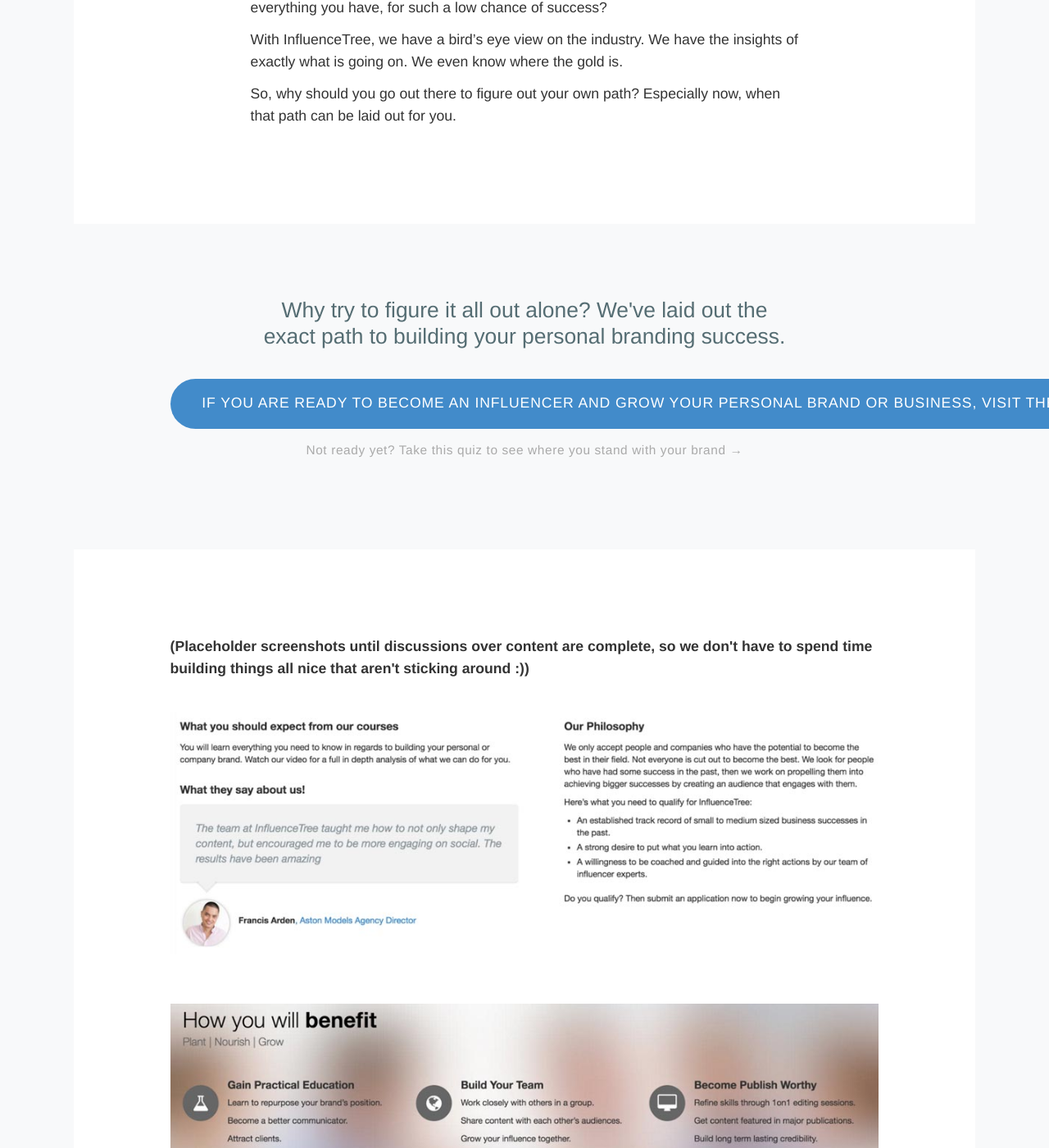
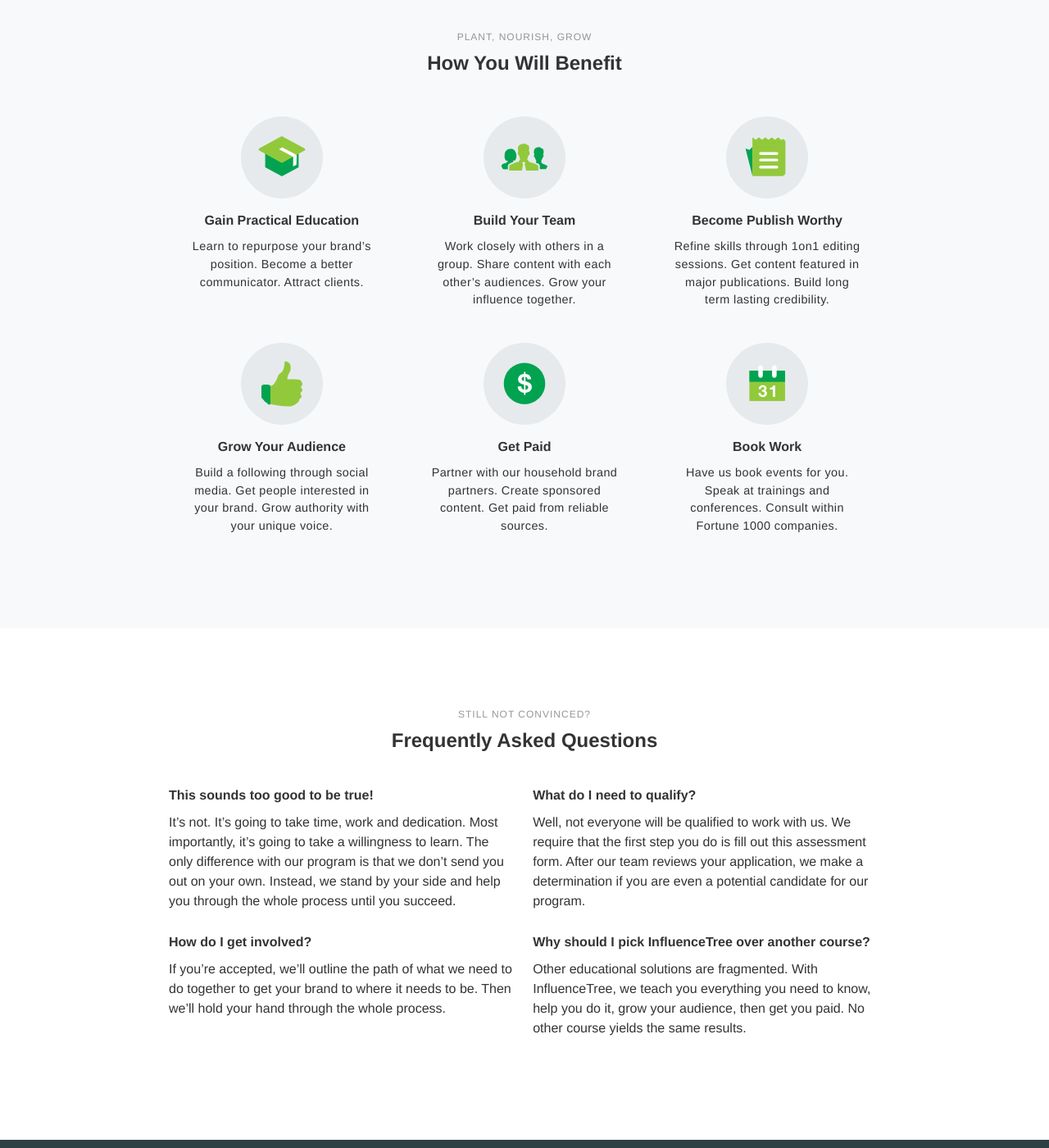
Before and after one commit to fairheadcreative/influencetree, a Jekyll site: the page built from course.html, in a window 1280 px wide and 1400 px high, scrolled down 4996 px. Shown: the whole window at 82% size. Built offline with Jekyll 4.4.1, drawn with Linux system fonts in a browser that asks for light colours; Markdown is read by kramdown in place of the engine named in the settings; a script that is not in the unit is left out; some of the changed text lies outside the part shown.

Commit message:
Update Course page content

```diff
--- a/about.html
+++ b/about.html
@@ -56,7 +56,7 @@
   </div>
 </section>
 
-<section class="group single">
+<section class="group single last">
   <div class="container container-thin">
     <h2>Not convinced yet? Meet us, and hear for yourself</h2>
     <p>We’ve both started companies and have tried absolutely everything to generate business revenue, from cold calls to knocking on doors to trying every single thing possible on the Internet. </p>
--- a/course.html
+++ b/course.html
@@ -17,7 +17,7 @@
       <ul class="checklist">
         <li>
           <h4>Learn from experts</h4>
-          <h3>We teach you how to do everything:</h3>
+          <p>We teach you how to do everything:</p>
           <ul>
             <li>Focus on what makes your brand unique</li>
             <li>Highlight your unique value proposition</li>
@@ -40,24 +40,20 @@
         </li>
         <li>
           <h4>Grow your audience</h4>
-          <h3>We have a team of growth hackers who help:</h3>
+          <p>We have a team of growth hackers who help:</p>
           <ul>
             <li>Get your content in front of more people</li>
-            <li>Increase subscriptions for your blog</li>
-            <li>Grow your social media following</li>
-            <li>Build an audience who engages with you</li>
+            <li>Increase blog subscriptions</li>
+            <li>Grow your social following</li>
+            <li>Build an engaged audience</li>
             <li>Help you generate name brand recognition</li>
             </li>
           </ul>
         </li>
       </ul>
-<li>Become an Influencer</li>
     </div>
   </div>
 </section>
-
- <a class="hero__cta button course-open" href="javascript:void(0);">If you are ready to become an influencer and grow your personal brand or business, visit the course.</a>
-      <a class="hero__cta alt" href="you.html">Not ready to start the course yet? Take our InfluenceScore™ Quiz and see where you stand with your brand. </a>
 
 <section class="proof">
   <div class="container">
@@ -67,15 +63,12 @@
 
 <section class="group single">
   <div class="container container-thin">
-    <h1 class="hero__title">Education is <strong>Fragmented</strong>.</h1>
-    <h1 class="hero__title">We are not.</h1>
-  <h2 class="subheading">Why InfluenceTree?</h2>
-    <h2 class="subheading">The Fragmented Education Industry Makes Learning Harder!</h2>
-    <p>Self help courses are all the rage; however, the education industry is so fragmented, it’s hard to actually learn what you need AND get practical help applying it!</p>
+    <h2 class="hero__title">Fragmented education makes learning harder.</h2>
+    <p>Self help courses are all the rage. However, the education industry is so fragmented, it’s hard to actually learn what you need AND get practical help applying it.</p>
     <p>But what does that mean?</p>
     <p>Let’s compare it to making an online business. Before you can even launch your online business, you have to go through multiple vendors.</p>
-    <p>You’ll need to:</p>
-    <ul class="point">
+    <p>You were forced to:</p>
+    <ul class="downer">
       <li>Find a Web domain from Godaddy</li>
       <li>Build your site on some platform (like WordPress)</li>
       <li>Hire a graphic designer or programmer to build out what you can’t make on your site</li>
@@ -149,7 +142,7 @@
 <section class="closing group tight single">
   <div class="container">
     <h2 class="closing__title">Why try to figure it all out alone? We've laid out the exact path to building your personal branding success.</h2>
-    <a class="hero__cta button course-open" href="javascript:void(0);">If you are ready to become an influencer and grow your personal brand or business, visit the course.</a>
+    <a class="hero__cta button course-open" href="javascript:void(0);">Become an influencer and grow your brand</a>
     <a class="hero__cta alt" href="you.html">Not ready yet? Take this quiz to see where you stand with your brand &rarr;</a>
   </div>
 </section>
@@ -162,14 +155,80 @@
   </div>
 </section>
 
+
+<section class="resources group">
+  <div class="container">
+    <span class="subheading-meta">Plant, Nourish, Grow</span>
+    <h2 class="subheading">How You Will Benefit</h2>
+
+    <ul class="block">
+      <li class="block__item">
+        <img src="images/home-icon-7.svg" />
+        <h3>Gain Practical Education</h3>
+        <p>Learn to repurpose your brand’s position. Become a better communicator. Attract clients.</p>
+      </li>
+
+      <li class="block__item">
+        <img src="images/home-icon-8.svg" />
+        <h3>Build Your Team</h3>
+        <p>Work closely with others in a group. Share content with each other’s audiences. Grow your influence together.</p>
+      </li>
+
+      <li class="block__item">
+        <img src="images/home-icon-4.svg" />
+        <h3>Become Publish Worthy</h3>
+        <p>Refine skills through 1on1 editing sessions. Get content featured in major publications. Build long term lasting credibility.</p>
+      </li>
+
+      <li class="block__item">
+        <img src="images/home-icon-6.svg" />
+        <h3>Grow Your Audience</h3>
+        <p>Build a following through social media. Get people interested in your brand. Grow authority with your unique voice.</p>
+      </li>
+
+      <li class="block__item">
+        <img src="images/home-icon-9.svg" />
+        <h3>Get Paid</h3>
+        <p>Partner with our household brand partners. Create sponsored content. Get paid from reliable sources.</p>
+      </li>
+
+      <li class="block__item">
+        <img src="images/home-icon-10.svg" />
+        <h3>Book Work</h3>
+        <p>Have us book events for you. Speak at trainings and conferences. Consult within Fortune 1000 companies.</p>
+      </li>
+    </ul>
+  </div>
+</section>
+<!--
 <section class="group single">
   <div class="container">
-    <p><strong>(Placeholder screenshots until discussions over content are complete, so we don't have to spend time building things all nice that aren't sticking around :))</strong><br><br></p>
-    <img src="images/temp-testimo.jpg">
-    <br><br><br>
-    <img src="images/temp-testimo2.jpg">
+    <div id="course-expect">
+      <h3>What you should expect from our courses</h3>
+      <p>You will learn everything you need to know in regards to building your personal or company brand. Watch our video for a full in depth analysis of what we can do for you.</p>
+
+      <blockquote>
+        <p>Thanks InfluenceTree for your help in getting my Facebook page verified.</p>
+        <cite>James Altucher, <a href="http://www.jamesaltucher.com/" rel="nofollow" target="_blank">Bestselling author of Choose Yourself</a></cite>
+      </blockquote>
+    </div>
+
+    <div id="course-philosophy">
+      <h3>Our Philosophy</h3>
+      <p>We only accept people and companies who have the potential to become the best in their field. Not everyone is cut out to become the best. We look for people who have had some success in the past, then we work on propelling them into achieving bigger successes by creating an audience that engages with them.</p>
+      <p>Here’s what you need to qualify for InfluenceTree:</p>
+      <ul class="point">
+        <li>An established track record of small to medium sized business successes in the past.</li>
+        <li>A strong desire to put what you learn into action.</li>
+        <li>A willingness to be coached and guided into the right actions by our team of influencer experts.</li>
+        <li>Do you qualify? Then submit an application now to begin growing your influence.</li>
+      </ul>
+    </div>
   </div>
-
+</section>
+-->
+<!--
+<section class="group single">
   <div class="container container-thin">
     <h2 class="subheading">What we do</h2>
     <p>We build your influence. Our team has a track record of proven success in growing both personal and business brands. We share all our secrets with you.</p>
@@ -182,16 +241,41 @@
   </div>
 
   <div class="container">
-    <img src="images/temp-testimo3.jpg">
-    <br><br><br>
     <img src="images/temp-testimo4.jpg">
+  </div>
+</section>
+-->
+
+<section id="course-faqs" class="group">
+  <div class="container">
+    <span class="subheading-meta">Still not convinced?</span>
+    <h2 class="subheading">Frequently Asked Questions</h2>
+
+    <ul>
+      <li>
+        <h3>This sounds too good to be true!</h3>
+        <p>It’s not. It’s going to take time, work and dedication. Most importantly, it’s going to take a willingness to learn. The only difference with our program is that we don’t send you out on your own. Instead, we stand by your side and help you through the whole process until you succeed.</p>
+      </li>
+      <li>
+        <h3>What do I need to qualify?</h3>
+        <p>Well, not everyone will be qualified to work with us. We require that the first step you do is fill out this assessment form. After our team reviews your application, we make a determination if you are even a potential candidate for our program.</p>
+      </li>
+      <li>
+        <h3>How do I get involved?</h3>
+        <p>If you’re accepted, we’ll outline the path of what we need to do together to get your brand to where it needs to be. Then we’ll hold your hand through the whole process.</p>
+      </li>
+      <li>
+        <h3>Why should I pick InfluenceTree over another course?</h3>
+        <p>Other educational solutions are fragmented. With InfluenceTree, we teach you everything you need to know, help you do it, grow your audience, then get you paid. No other course yields the same results.</p>
+      </li>
+    </ul>
   </div>
 </section>
 
 <section class="closing group">
   <div class="container">
-        <h2 class="closing__title">Why try to figure it all out alone? We've laid out the exact path to building your personal branding success.</h2>
-    <a class="hero__cta button course-open" href="javascript:void(0);">If you are ready to become an influencer and grow your personal brand or business, visit the course.</a>
+    <h2 class="closing__title">Why try to figure it all out alone? We've laid out the exact path to building your personal branding success.</h2>
+    <a class="hero__cta button course-open" href="javascript:void(0);">Become an influencer and grow your brand</a>
     <a class="hero__cta alt" href="you.html">Not ready yet? Take this quiz to see where you stand with your brand &rarr;</a>
   </div>
 </section>
--- a/css/screen.scss
+++ b/css/screen.scss
@@ -244,6 +244,16 @@
 
   h3 {
     color: $base-font-color;
+  }
+
+  &:nth-child(3n) {
+    @include omega;
+  }
+
+  &:nth-child(4),
+  &:nth-child(5),
+  &:nth-child(6) {
+    margin-top: 1.5em;
   }
 
   @include media(max-width $medium-screen) {
@@ -707,6 +717,12 @@
     @include row;
     margin-top: 2em;
 		margin-bottom: 0;
+  }
+
+  .checklist > li p {
+    font-size: .9em;
+    padding-left: 2em;
+    margin: 0 0 .5em 0;
   }
 
   .checklist > li {
@@ -1260,3 +1276,42 @@
 .home .closing.tight h2 {
   padding-top: 3em;
 }
+
+
+#course-expect {
+  @include span-columns(6);
+}
+
+#course-philosophy {
+  @include span-columns(6);
+}
+
+.course .resources.group {
+  background: #f8f9fa;
+  padding-top: 0;
+}
+
+.course .hero {
+  padding-bottom: 2em;
+}
+
+#course-faqs {
+  li {
+    @include span-columns(6);
+    padding-bottom: 1em;
+    &:nth-child(2n) { @include omega; }
+  }
+
+  .subheading,
+  .subheading-meta {
+    text-align: center;
+  }
+
+  .subheading {
+    padding-bottom: 1em;
+  }
+}
+
+.group.last {
+  border-bottom: none;
+}
```
Also changed, not shown: other parts of course.html (+2 -2 lines), images/home-icon-10.svg (added), images/home-icon-7.svg (added), images/home-icon-8.svg (added), images/home-icon-9.svg (added).
